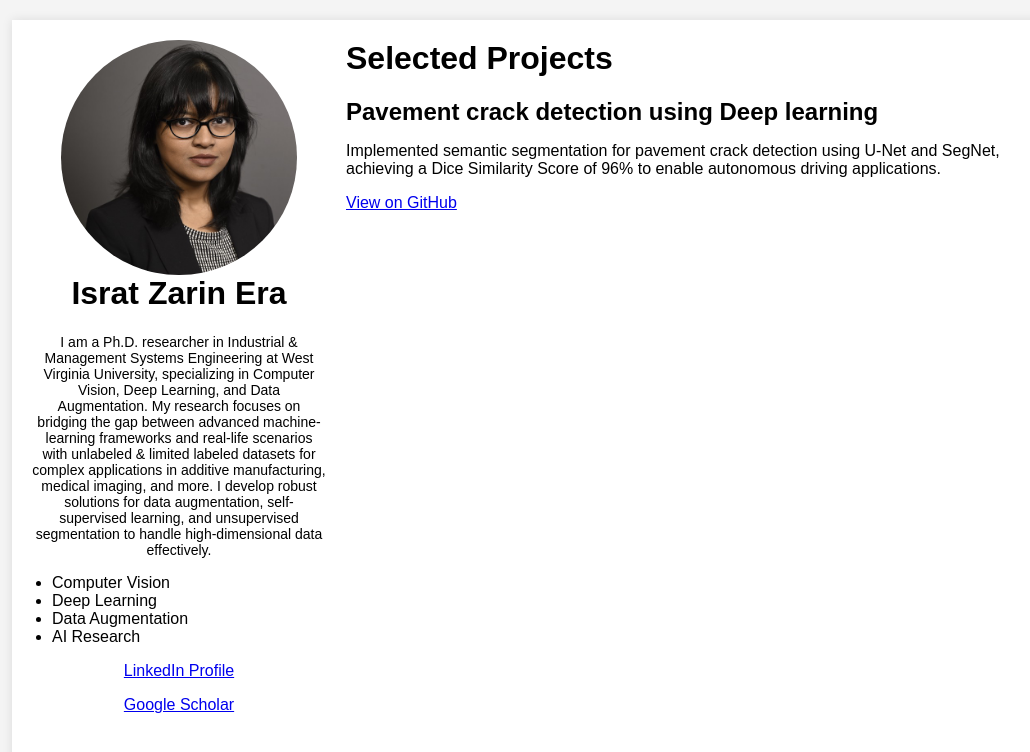
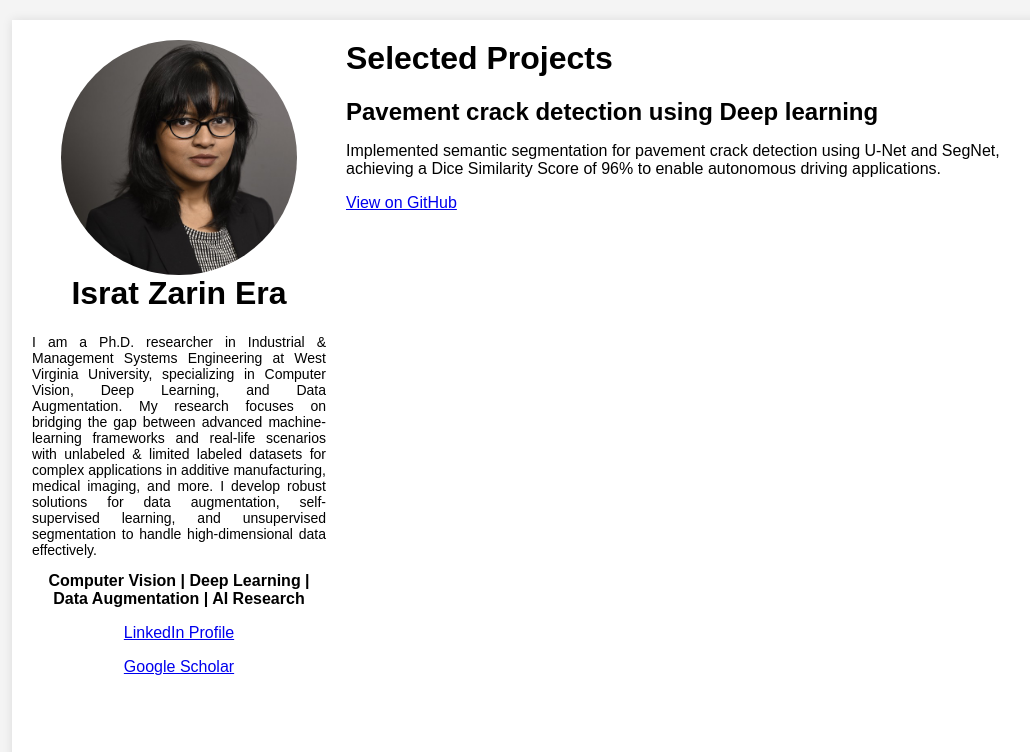
Before and after one commit to IE0005/IE0005.github.io, a Jekyll site: the page built from index.md, in a window 1280 px wide. Shown: the top 752 px of the page, without its empty margins (108-1138 px from the left). Built offline with Jekyll 4.4.1, drawn with Linux system fonts in a browser that asks for light colours.

Commit message:
Update default.html

```diff
--- a/_layouts/default.html
+++ b/_layouts/default.html
@@ -9,12 +9,7 @@ description: "Computer Vision | Deep Learning | Data Augmentation | AI Research"
         <img src="/assets/img/profile_pic.png" alt="Your Photo">
         <h1>Israt Zarin Era</h1>
         <p class="bio">I am a Ph.D. researcher in Industrial & Management Systems Engineering at West Virginia University, specializing in Computer Vision, Deep Learning, and Data Augmentation. My research focuses on bridging the gap between advanced machine-learning frameworks and real-life scenarios with unlabeled & limited labeled datasets for complex applications in additive manufacturing, medical imaging, and more. I develop robust solutions for data augmentation, self-supervised learning, and unsupervised segmentation to handle high-dimensional data effectively.</p>
-        <ul class="key-points">
-            <li>Computer Vision</li>
-            <li>Deep Learning</li>
-            <li>Data Augmentation</li>
-            <li>AI Research</li>
-        </ul>
+        <p class="key-points"><strong>Computer Vision</strong> | <strong>Deep Learning</strong> | <strong>Data Augmentation</strong> | <strong>AI Research</strong></p>
         <p><a href="https://www.linkedin.com/in/israt-zarin-era/">LinkedIn Profile</a></p>
         <p><a href="https://scholar.google.com/citations?user=YRYi0goAAAAJ&hl=en">Google Scholar</a></p>
     </div>
@@ -59,11 +54,13 @@ description: "Computer Vision | Deep Learning | Data Augmentation | AI Research"
     }
     .bio {
         font-size: 14px;
+        text-align: justify;
     }
     .key-points {
-        text-align: left;
-        list-style-type: disc;
-        padding-left: 20px;
+        text-align: center;
+        font-size: 16px;
+        font-weight: bold;
+        margin-top: 10px;
     }
     .content {
         width: 70%;
```
